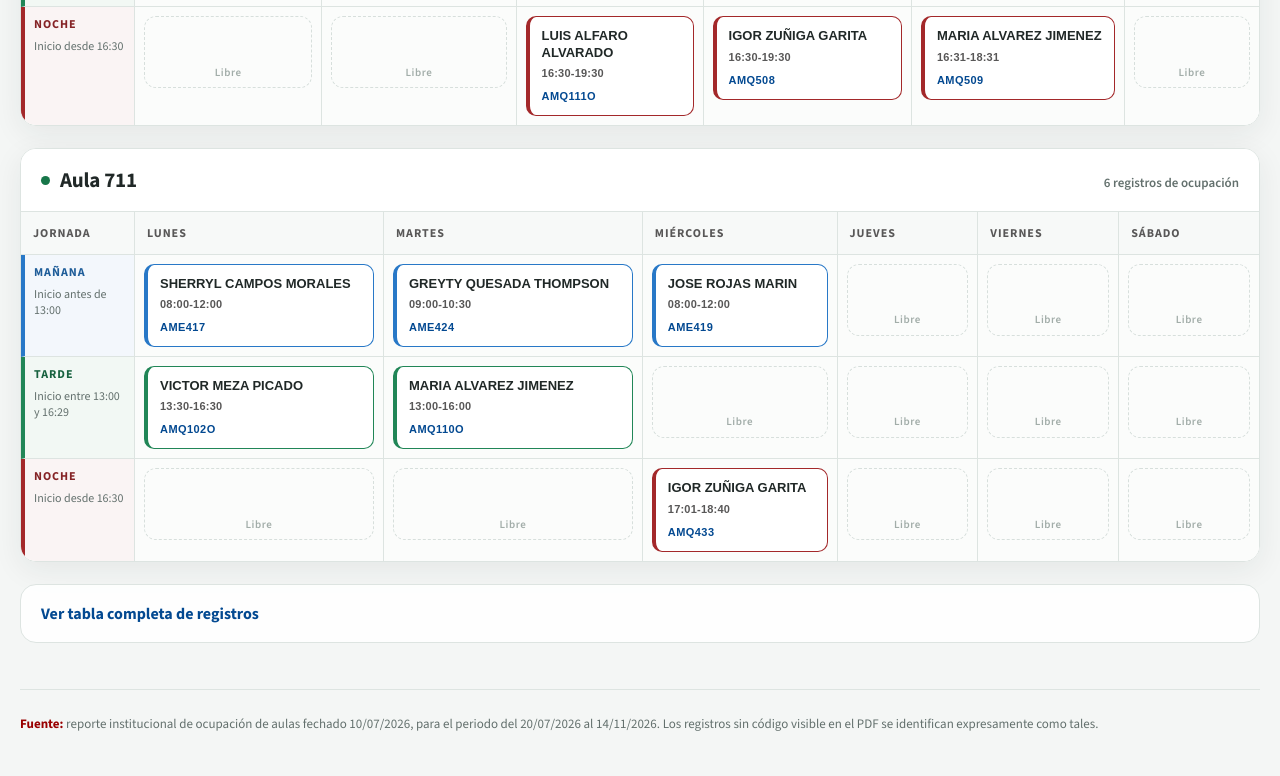
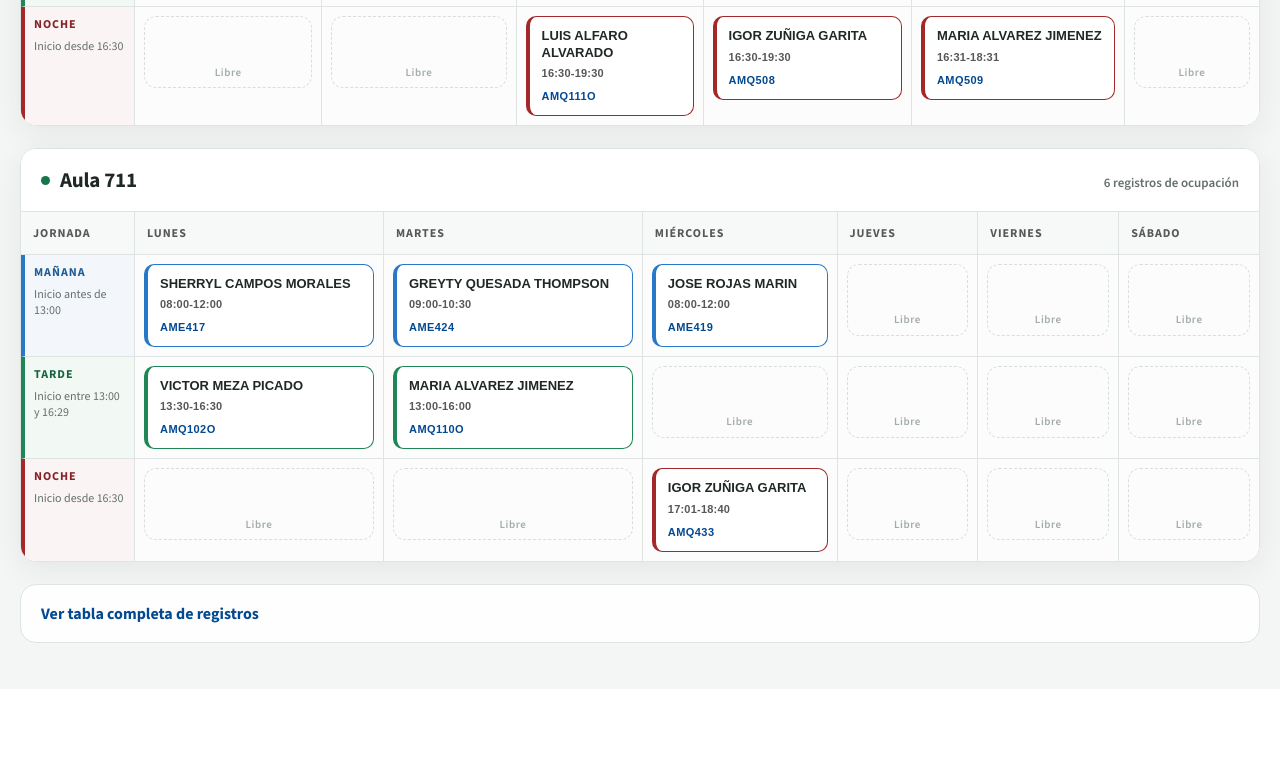
Before and after one commit to Escuela-de-Ciencias-Ambientales/reservas_aulas, a plain HTML site: page index.html in a window 1280 px wide. Shown: the part 3189-3965 px from the top of the page. After the commit the page ends 3878 px from the top, so only its background shows below. Drawn offline with nearby package versions, Linux system fonts and the light colour scheme.

Commit message:
Elimina el texto de fuente del pie

```diff
--- a/index.html
+++ b/index.html
@@ -385,10 +385,6 @@
   </main>
 
   <div class="tooltip" id="tooltip" role="tooltip" aria-hidden="true"></div>
-
-  <footer class="page footer">
-    <strong>Fuente:</strong> reporte institucional de ocupación de aulas fechado 10/07/2026, para el periodo del 20/07/2026 al 14/11/2026. Los registros sin código visible en el PDF se identifican expresamente como tales.
-  </footer>
 
   <script>
     const DATA = [
```
